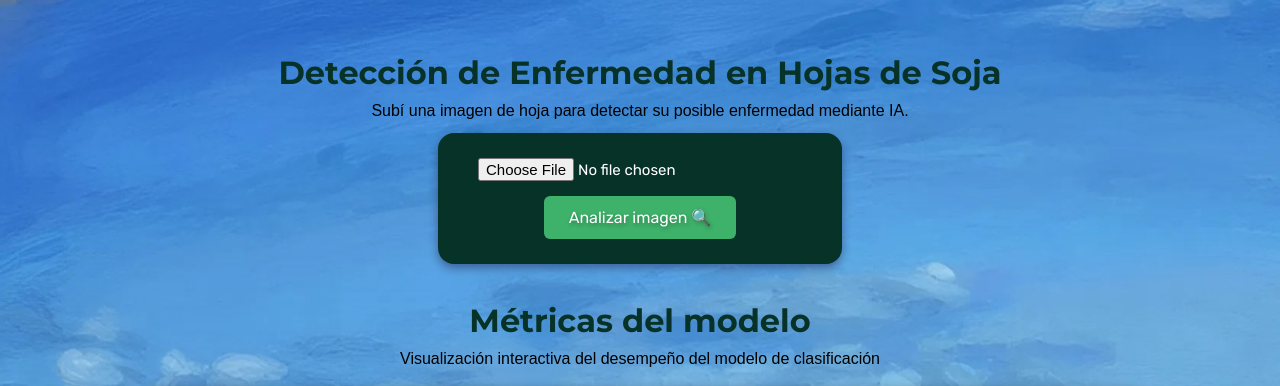
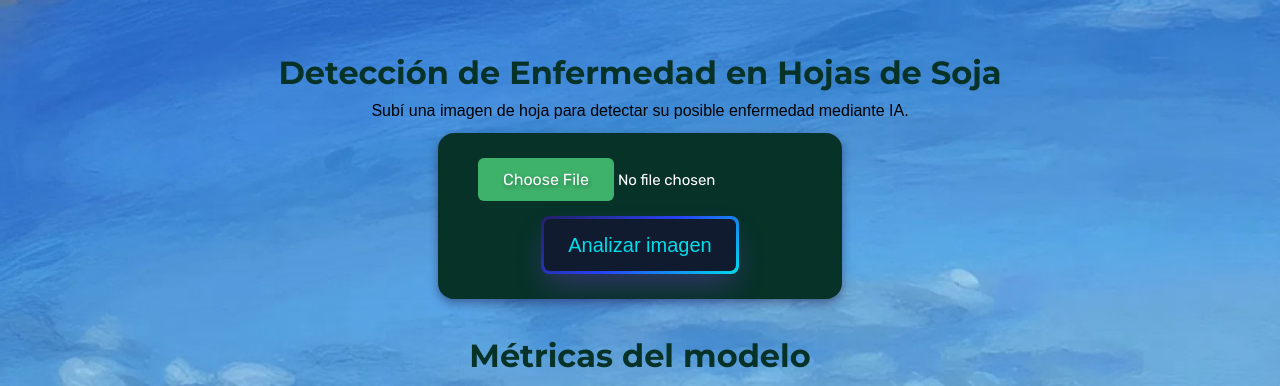
Before and after one commit to Neielmonti/AppWeb, a Flask app: page /detectar_enfermedad in a window 1280 px wide. Shown: the top 386 px of the page. Run offline with Flask 3, Linux system fonts and the light colour scheme; data that the repository does not hold is empty.

Commit message:
Cambios de estilo

```diff
--- a/app.py
+++ b/app.py
@@ -365,6 +365,18 @@ def download_file(filename):
         mimetype="application/zip"
     )
 
+nombres_legibles = {
+    "Septoria_Glycines": "Septoria Glycines",
+    "bacterial_blight": "Bacterial Blight",
+    "cercospora_leaf_blight": "Cercospora Leaf Blight",
+    "downey_mildew": "Downey Mildew",
+    "frogeye": "Frogeye",
+    "healthy": "Saludable",
+    "potassium_deficiency": "Potassium Deficiency",
+    "soybean_rust": "Soybean Rust",
+    "target_spot": "Target Spot"
+}
+
 @app.route("/detectar_enfermedad", methods=["GET", "POST"])
 def detectar_enfermedad():
     if request.method == "POST":
@@ -453,30 +465,50 @@ def detectar_enfermedad():
             return f"❌ Error durante la predicción: {e}"
 
         # -------------------------
-        # 7: MOSTRAR RESULTADO (CON UMBRALES)
+        # 7: MOSTRAR RESULTADO (MENSAJES SEMÁNTICOS)
         # -------------------------
         pred_idx = int(np.argmax(predictions[0]))
-        pred_class = class_names[pred_idx]
+        raw_class = class_names[pred_idx]
+
+        # Obtenemos el nombre amigable
+        nombre_display = nombres_legibles.get(raw_class, raw_class.replace("_", " ").title())
         pred_conf = float(np.max(predictions[0]) * 100)
 
-        # UMBRALES DE CONFIANZA
-        X = 20  # confianza mínima
-        Y = 70  # confianza alta
+        # Configuración de umbrales
+        X = 20  # Confianza mínima
+        Y = 70  # Confianza alta
 
         if pred_conf < X:
-            mensaje = "⚠️ No se pudo determinar la enfermedad con suficiente certeza."
-        elif X <= pred_conf < Y:
-            mensaje = f"🤔 Posible presencia de {pred_class}."
+            mensaje = "⚠️ El sistema no está seguro de qué le ocurre a la hoja."
+
+        elif raw_class == "healthy":
+            # Caso especial para plantas sanas
+            if pred_conf < Y:
+                mensaje = f"🤔 La planta parece estar mayormente {nombre_display.lower()}."
+            else:
+                mensaje = f"✅ La planta se encuentra {nombre_display.lower()}."
+
+        elif raw_class == "potassium_deficiency":
+            # Caso especial para deficiencias (no es una enfermedad infecciosa)
+            if pred_conf < Y:
+                mensaje = f"🤔 Podría haber una {nombre_display.lower()}."
+            else:
+                mensaje = f"⚠️ Se ha identificado {nombre_display.lower()}."
+
         else:
-            mensaje = f"✅ La enfermedad detectada es {pred_class}."
+            # Caso general para enfermedades
+            if pred_conf < Y:
+                mensaje = f"🤔 Posible presencia de {nombre_display}."
+            else:
+                mensaje = f"❌ Se ha detectado {nombre_display} con alta certeza."
 
         return render_template(
-                    "detectar_resultado.html",
-                    filename=filename, # <-- CAMBIADO: Usar el nombre de archivo original
-                    file_folder="uploads", # <-- AÑADIDO: Ruta a static/uploads
-                    pred_class=mensaje,
-                    pred_conf=round(pred_conf, 2)
-                )
+            "detectar_resultado.html",
+            filename=filename,
+            file_folder="uploads",
+            pred_class=mensaje,
+            pred_conf=round(pred_conf, 2)
+        )
 
     # GET → mostrar formulario
     return render_template("detectar_enfermedad.html")
--- a/templates/detectar_enfermedad.html
+++ b/templates/detectar_enfermedad.html
@@ -53,9 +53,10 @@
             margin: 15px;
             margin-top: 0;
             font-size: 15px;
+            text-align: right !important;
         }
 
-        button {
+        input[type="file"]::file-selector-button {
             font-family: "Rubik", sans-serif;
             padding: 12px 25px;
             background: rgb(62, 177, 106);
@@ -68,7 +69,7 @@
             transition: background-color 0.2s ease, color 0.2s ease;
         }
 
-        button:hover {
+        input[type="file"]::file-selector-button:hover {
             background: rgb(43, 132, 73);
             transition: background-color 0.2s ease, color 0.2s ease;
         }
@@ -97,6 +98,52 @@
         a:hover {
             text-decoration: underline;
         }
+
+
+        .button-64 {
+          align-items: center;
+          background-image: linear-gradient(144deg, rgb(35, 30, 100), rgb(40, 66, 243) 50%, rgb(0, 221, 235));
+          border: 0;
+          border-radius: 8px;
+          box-shadow: rgba(151, 65, 252, 0.3) 0 15px 30px -5px;
+          box-sizing: border-box;
+          color: rgb(0, 221, 235);
+          display: flex;
+          font-family: Phantomsans, sans-serif;
+          font-size: 20px;
+          justify-content: center;
+          line-height: 1em;
+          max-width: 100%;
+          min-width: 140px;
+          padding: 3px;
+          text-decoration: none;
+          user-select: none;
+          -webkit-user-select: none;
+          touch-action: manipulation;
+          white-space: nowrap;
+          cursor: pointer;
+        }
+
+        .button-64:active,
+        .button-64:hover {
+          box-shadow: rgba(151, 65, 252, 0.5) 0 15px 30px -5px;
+          outline: 0;
+          color: rgb(17, 27, 48);
+        }
+
+        .button-64 span {
+          background-color: rgb(17, 27, 48);
+          padding: 16px 24px;
+          border-radius: 6px;
+          width: 100%;
+          height: 100%;
+          transition: 300ms;
+        }
+
+        .button-64:hover span {
+          background: none;
+        }
+
     </style>
 </head>
 <body>
@@ -106,7 +153,7 @@
 
     <form action="/detectar_enfermedad" method="POST" enctype="multipart/form-data">
         <input type="file" name="file" accept="image/*" required>
-        <button type="submit"> Analizar imagen 🔍</button>
+        <button type="submit" class="button-64"><span>Analizar imagen</span></button>
     </form>
 
     <h1>Métricas del modelo</h1>
```
Also changed, not shown: templates/detectar_resultado.html (+23 -10 lines), templates/index.html (+4 -3 lines).
